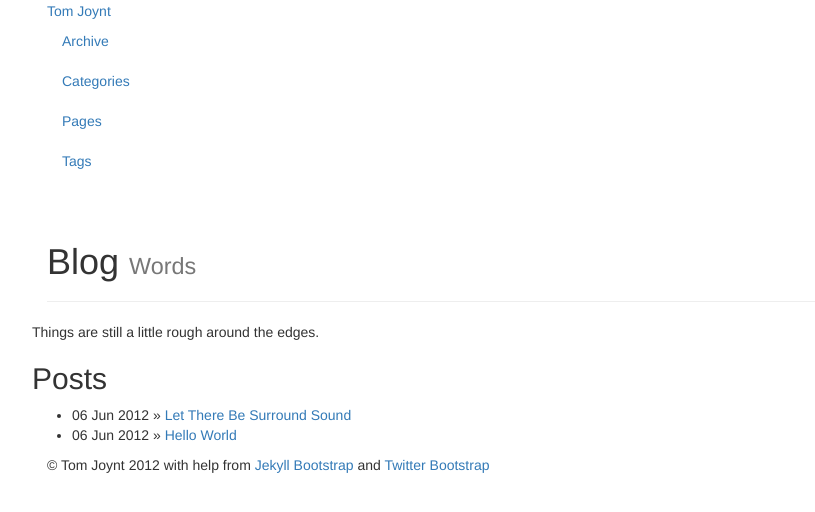
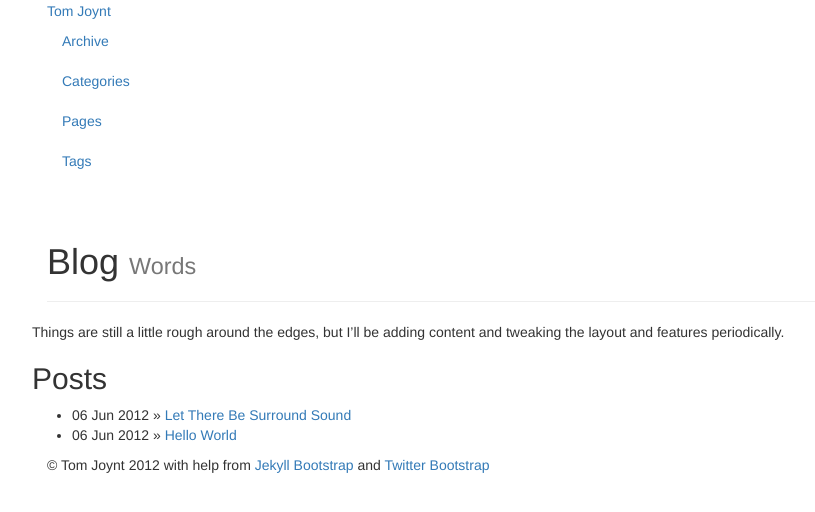
Before and after one commit to tpjoynt/tpjoynt.github.com, a Jekyll site: the page built from blog/index.md, in a window 1280 px wide. Shown: the top 512 px of the page, without its empty margins (23-838 px from the left). Built offline with Jekyll 4.4.1, drawn with Linux system fonts in a browser that asks for light colours; nearby versions of some CDN libraries; library files that are not in the unit come from our copies.

Commit message:
Added to home message

```diff
--- a/blog/index.md
+++ b/blog/index.md
@@ -4,7 +4,7 @@ title: Blog
 tagline: Words
 ---
 
-Things are still a little rough around the edges.
+Things are still a little rough around the edges, but I'll be adding content and tweaking the layout and features periodically.
 
 ## Posts
 
```
